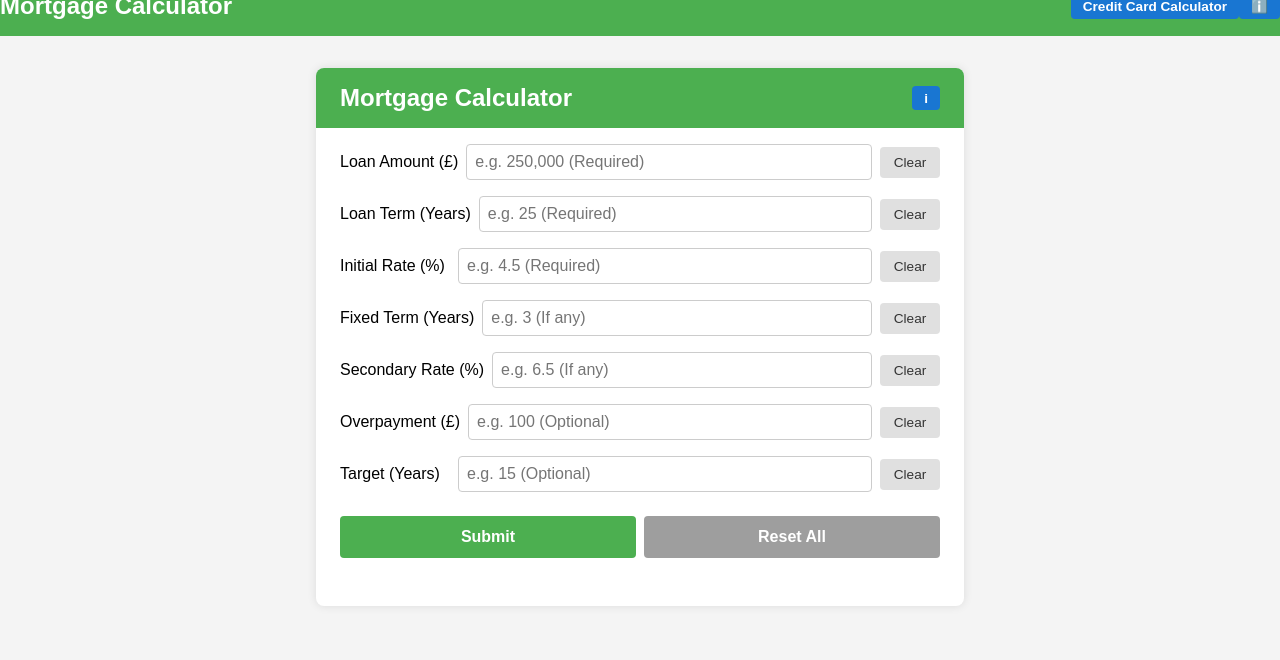
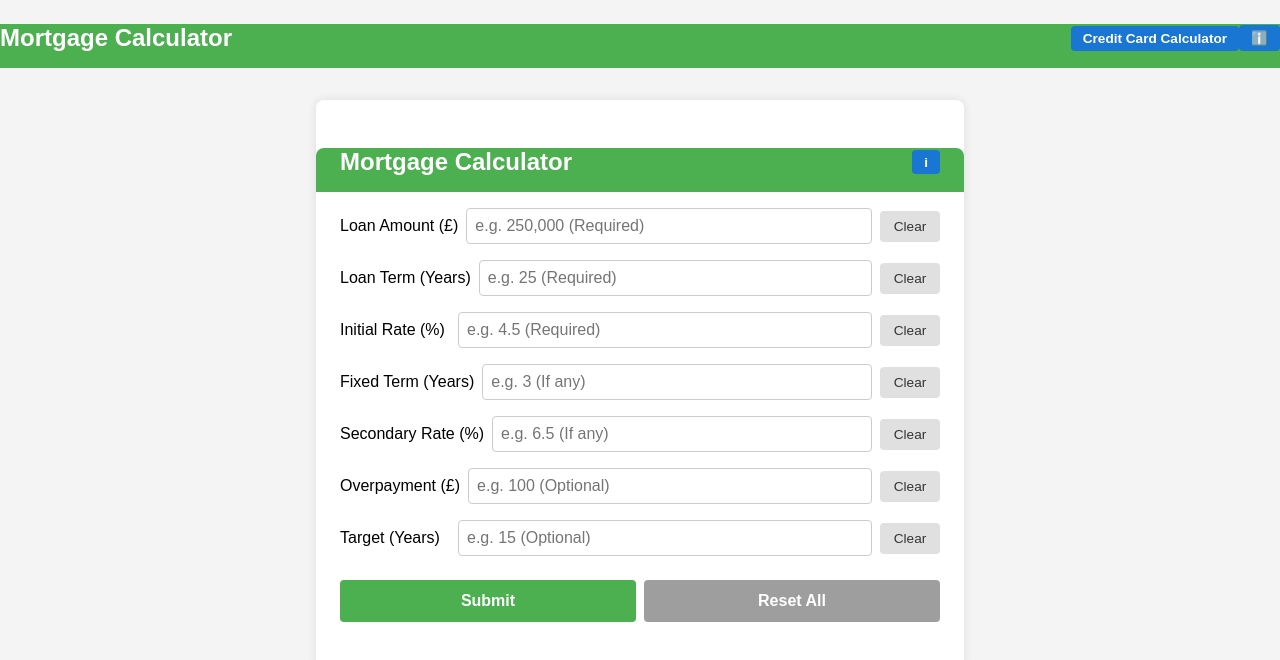
Before and after one commit to Ampdrew06/Mortgage-Calculator, a React (Create React App) app: page / in a window 1280 px wide. Shown: the top 660 px of the page. Built offline with nearby package versions, Linux system fonts and the light colour scheme.

Commit message:
Fix header spacing and preserve styles

```diff
--- a/src/App.css
+++ b/src/App.css
@@ -19,11 +19,15 @@ body {
   background-color: #4caf50;
   color: white;
   padding: 1rem 1.5rem;
+  padding-top: env(safe-area-inset-top, 1.5rem);
   border-radius: 8px 8px 0 0;
   display: flex;
   justify-content: space-between;
   align-items: center;
-  margin: -1.5rem -1.5rem 1rem -1.5rem;
+  margin: 1.5rem -1.5rem 1rem -1.5rem;
+  box-sizing: border-box;
+  /* Optional debug border - remove after checking */
+  /* border: 2px solid red; */
 }
 
 .header h1 {
```
